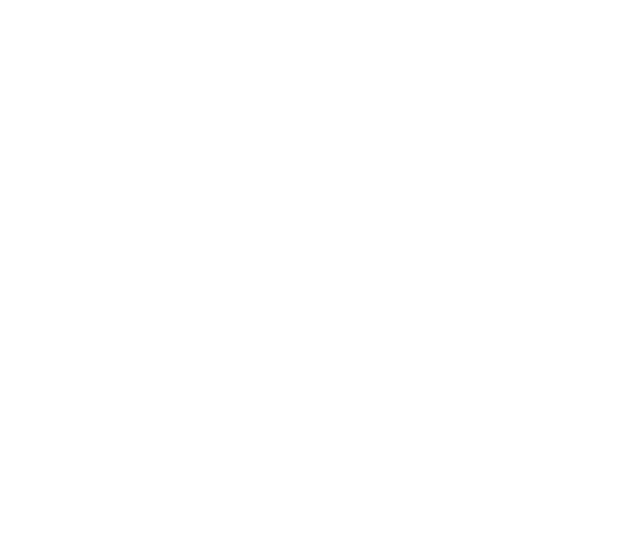
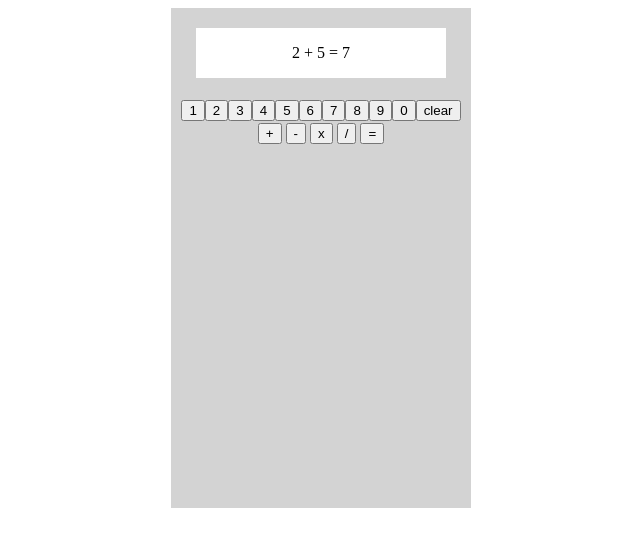
Before and after one commit to jjolly04/calculator, a plain HTML site: page index.html in a window 1280 px wide. Shown: the whole page, without its empty margins (319-959 px from the left). Drawn offline with Linux system fonts and the light colour scheme.

Commit message:
Add plain calculator gui with display and buttons

```diff
--- a/index.html
+++ b/index.html
@@ -13,7 +13,36 @@
 
 <body>
 
+    <div class="container">
+        <div class="display"> 2 + 5 = 7</div>
+        <div class="numbers">
+            <button>1</button>
+            <button>2</button>
+            <button>3</button>
+            <button>4</button>
+            <button>5</button>
+            <button>6</button>
+            <button>7</button>
+            <button>8</button>
+            <button>9</button>
+            <button>0</button>
+            <button>clear</button>
 
+        </div>
+
+        <div class="operations">
+            <button>+</button>
+            <button>-</button>
+            <button>x</button>
+            <button>/</button>
+            <button>=</button>
+        </div>
+
+
+
+
+
+    </div>
 
 </body>
 
--- a/script.js
+++ b/script.js
@@ -3,3 +3,28 @@ let add = (x, y) => x + y;
 let subtract = (x, y) => x - y;
 let multiply = (x, y) => x * y;
 let divide = (x, y) => x / y;
+
+let firstNum = 10234;
+let operator = '*';
+let secondNum = -42114;
+
+function operate(operator, num1, num2) {
+  switch (operator) {
+    case "+":
+      return add(num1, num2);
+
+    case "-":
+      return subtract(num1, num2);
+
+    case "*":
+      return multiply(num1, num2);
+
+    case "/":
+      return divide(num1, num2);
+
+    default:
+      return "Invalid input in operate function";
+  }
+}
+
+console.log(operate(operator, firstNum, secondNum));
--- a/style.css
+++ b/style.css
@@ -0,0 +1,35 @@
+body {
+    display: flex;
+    justify-content: center;
+    align-items: center;
+}
+
+.container {
+    display: flex;
+    flex-flow: column;
+    align-items: center;
+    background-color: lightgray;
+    height: 500px;
+    width: 300px;
+}
+
+.display {
+    width: 250px;
+    height: 50px;
+    background-color: white;
+
+    margin: 20px;
+}
+
+.numbers {
+    display: flex;
+    margin: 2px;
+
+}
+
+.display {
+    display: flex;
+    justify-content: center;
+    align-items: center;
+
+}
```
